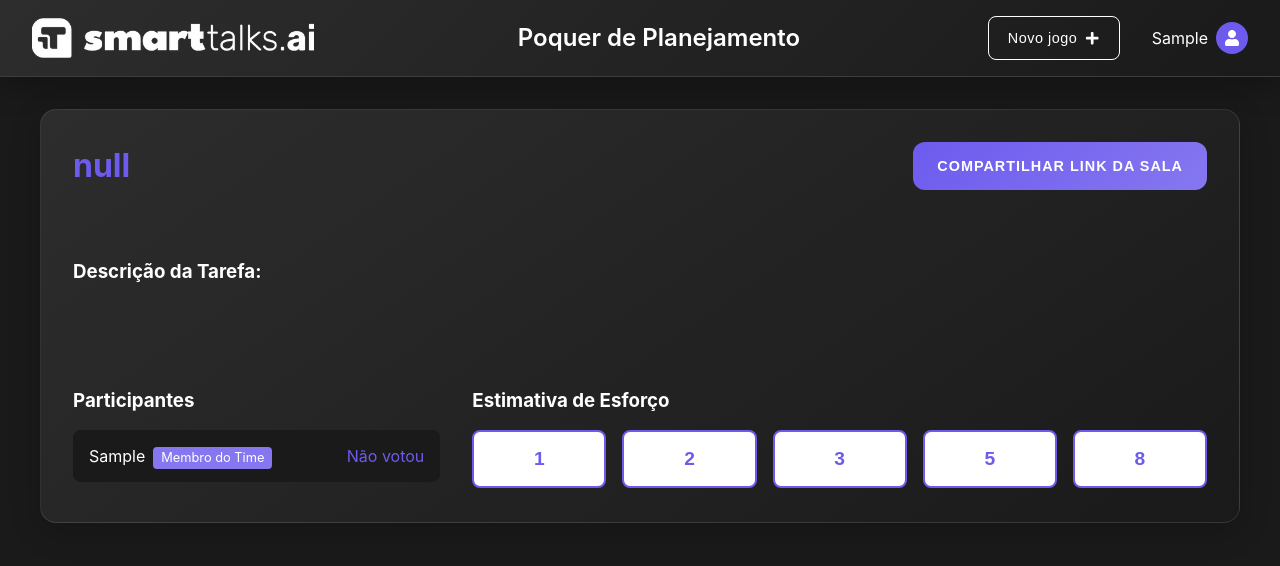
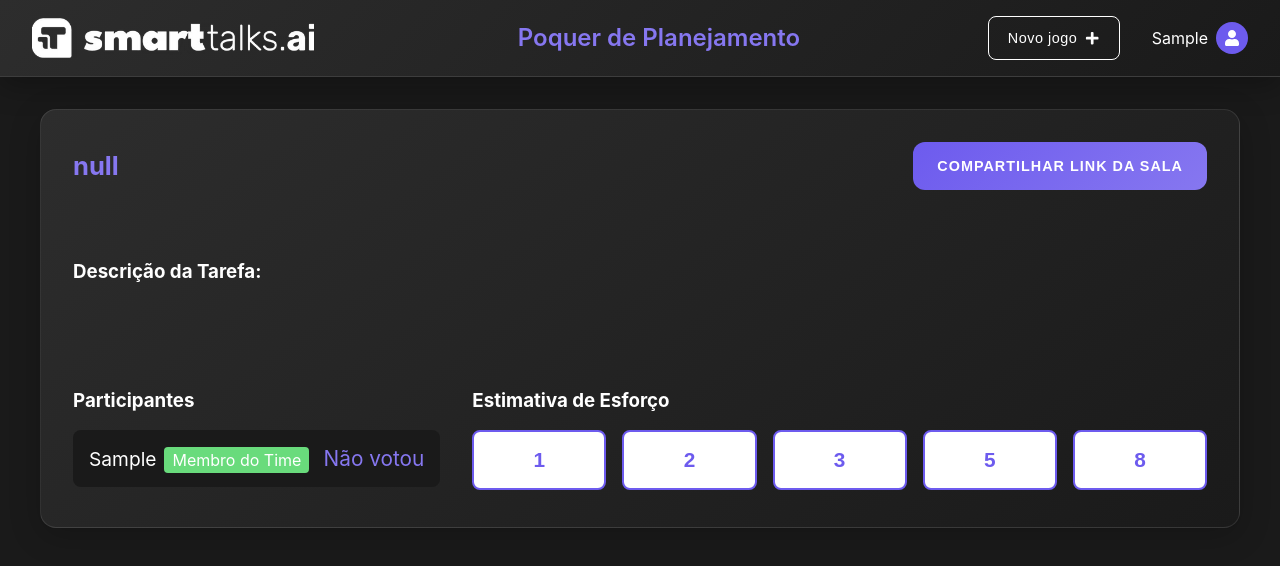
Before and after one commit to Protospi/planning-poker, a React (Create React App) app: page /room/1 in a window 1280 px wide. Both pictures are taken after typing "Sample" into the empty fields and a click on the button "ENTRAR NO JOGO". Shown: the top 566 px of the page. Built offline with nearby package versions, Linux system fonts and the light colour scheme; no server answers.

Commit message:
wip: design alyout adjustments

```diff
--- a/src/components/Room.jsx
+++ b/src/components/Room.jsx
@@ -31,6 +31,13 @@ const Room = () => {
 
   const pointOptions = [1, 2, 3, 5, 8];
   const isScrumMaster = userName === scrumMasterName;
+
+  // First, let's add these color variables at the top of the component
+  const tagColors = {
+    scrumMaster: '#ff6b6b',  // light red
+    teamMember: '#69db7c',   // light green
+    ai: 'var(--primary-light)'  // keeping purple for AI
+  };
 
   // Remove the random room ID generation since rooms are now created from landing page
   useEffect(() => {
@@ -280,14 +287,25 @@ const Room = () => {
     alert('Room link copied to clipboard!');
   };
 
-  // Move calculateAverage inside the component
+  // Modify calculateAverage inside the component
   const calculateAverage = () => {
     const votes = participants
       .filter(p => p.vote !== null)
       .map(p => p.vote);
     if (votes.length === 0) return '-';
+
     const average = votes.reduce((a, b) => a + b, 0) / votes.length;
-    return average.toFixed(1);
+
+    // Round to nearest point value
+    const pointOptions = [1, 2, 3, 5, 8];
+    const roundedAverage = Math.round(average);
+
+    // Find the closest valid point value
+    const closestPoint = pointOptions.reduce((prev, curr) => {
+      return Math.abs(curr - average) < Math.abs(prev - average) ? curr : prev;
+    });
+
+    return closestPoint.toString();
   };
 
   const resetVotes = () => {
@@ -317,7 +335,7 @@ const Room = () => {
             <img src="/smarttalks.avif" alt="Smart Talks Logo" />
           </div>
           <div className="title-section">
-            <h1>Poquer de Planejamento</h1>
+            <h1 style={{ color: 'var(--primary-light)' }}>Poquer de Planejamento</h1>
           </div>
           <div className="user-section">
             {/* Empty div to maintain layout */}
@@ -386,7 +404,7 @@ const Room = () => {
           <img src="/smarttalks.avif" alt="Smart Talks Logo" />
         </div>
         <div className="title-section">
-          <h1>Poquer de Planejamento</h1>
+          <h1 style={{ color: 'var(--primary-light)' }}>Poquer de Planejamento</h1>
         </div>
         <div style={{
           display: 'flex',
@@ -430,7 +448,7 @@ const Room = () => {
               justifyContent: 'space-between',
               alignItems: 'center',
             }}>
-              <h1 style={{ color: 'var(--primary)', margin: 0 }}>
+              <h1 style={{ color: 'var(--primary-light)', margin: 0, fontSize: '1.6rem' }}>
                  {decodeURIComponent(taskName)}
               </h1>
               <button onClick={copyRoomLink} className="button-primary">
@@ -455,7 +473,8 @@ const Room = () => {
                 <p style={{
                   margin: 0,
                   color: 'var(--text-light)',
-                  whiteSpace: 'pre-wrap'
+                  whiteSpace: 'pre-wrap',
+                  fontSize: '1.2rem'
                 }}>
                   {decodeURIComponent(taskDescription)}
                 </p>
@@ -483,23 +502,29 @@ const Room = () => {
                     borderRadius: '8px',
                     marginBottom: '0.5rem',
                     display: 'flex',
+                    fontSize: '1.2rem',
                     justifyContent: 'space-between',
-                    alignItems: 'center'
+                    alignItems: 'center',
+                    paddingRight: '1rem'
                   }}>
                     <div>
                       <span>{participant.name}</span>
                       <span style={{
-                        background: participant.isScrumMaster ? 'var(--primary)' : 'var(--primary-light)',
+                        background: participant.name === 'Izi' ? tagColors.ai :
+                                   participant.isScrumMaster ? tagColors.scrumMaster :
+                                   tagColors.teamMember,
                         color: 'white',
-                        padding: '0.2rem 0.5rem',
+                        padding: '0.2rem 0.5rem 0.2rem 0.5rem',
                         borderRadius: '4px',
-                        fontSize: '0.8rem',
+                        fontSize: '1rem',
                         marginLeft: '0.5rem'
                       }}>
-                        {participant.isScrumMaster ? 'Scrum Master' : 'Membro do Time'}
+                        {participant.name === 'Izi' ? 'IA' :
+                         participant.isScrumMaster ? 'Scrum Master' :
+                         'Membro do Time'}
                       </span>
                     </div>
-                    <div style={{ color: 'var(--primary)' }}>
+                    <div style={{ color: 'var(--primary-light)', fontSize: '1.3rem' }}>
                       {allVotesRevealed ?
                         (participant.vote !== null ? participant.vote : 'Sem voto') :
                         (participant.vote ? '✓' : 'Não votou')}
@@ -529,7 +554,7 @@ const Room = () => {
                       border: `2px solid ${userVote === points ? 'transparent' : 'var(--primary)'}`,
                       borderRadius: '8px',
                       padding: '1rem',
-                      fontSize: '1.2rem',
+                      fontSize: '1.3rem',
                       fontWeight: 'bold',
                       cursor: allVotesRevealed ? 'not-allowed' : 'pointer',
                       transition: 'all 0.2s',
@@ -543,13 +568,14 @@ const Room = () => {
 
               {allVotesRevealed && (
                 <div style={{
-                  background: 'var(--gradient-1)',
+                  background: 'var(--primary-light)',
                   color: 'white',
                   padding: '1.5rem',
                   borderRadius: '8px',
-                  marginTop: '2rem'
+                  marginTop: '2rem',
+                  boxShadow: '0 2px 4px rgba(0,0,0,0.1)'
                 }}>
-                  <h4 style={{ margin: '0 0 1rem 0' }}>Resultado da Votação</h4>
+                  <h3 style={{ margin: '0 0 1rem 0' }}>Resultado da Votação</h3>
                   <div style={{
                     display: 'flex',
                     flexDirection: 'column',
@@ -574,15 +600,15 @@ const Room = () => {
                       )}
                     </div>
 
-                    {/* Add AI explanation */}
                     {aiParticipant.explanation && (
                       <div style={{
-                        background: 'rgba(255,255,255,0.1)',
+                        background: 'rgba(255,255,255,0.15)',
                         padding: '1rem',
                         borderRadius: '4px',
-                        marginTop: '1rem'
+                        marginTop: '1rem',
+                        fontSize: '1rem'
                       }}>
-                        <p style={{ margin: 0, fontSize: '0.9rem' }}>
+                        <p style={{ margin: 0, fontSize: '1.1rem' }}>
                           <strong>Justificativa da IA:</strong> {aiParticipant.explanation}
                         </p>
                       </div>
```
